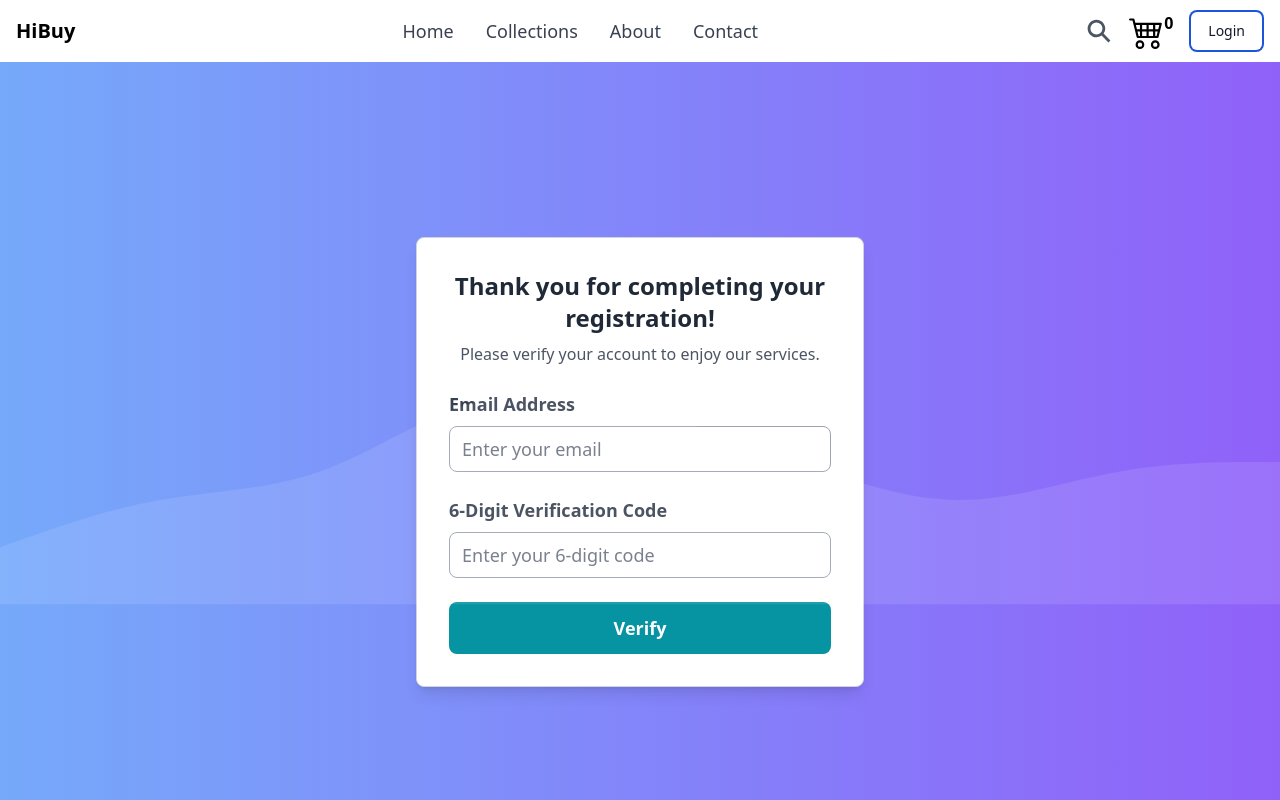
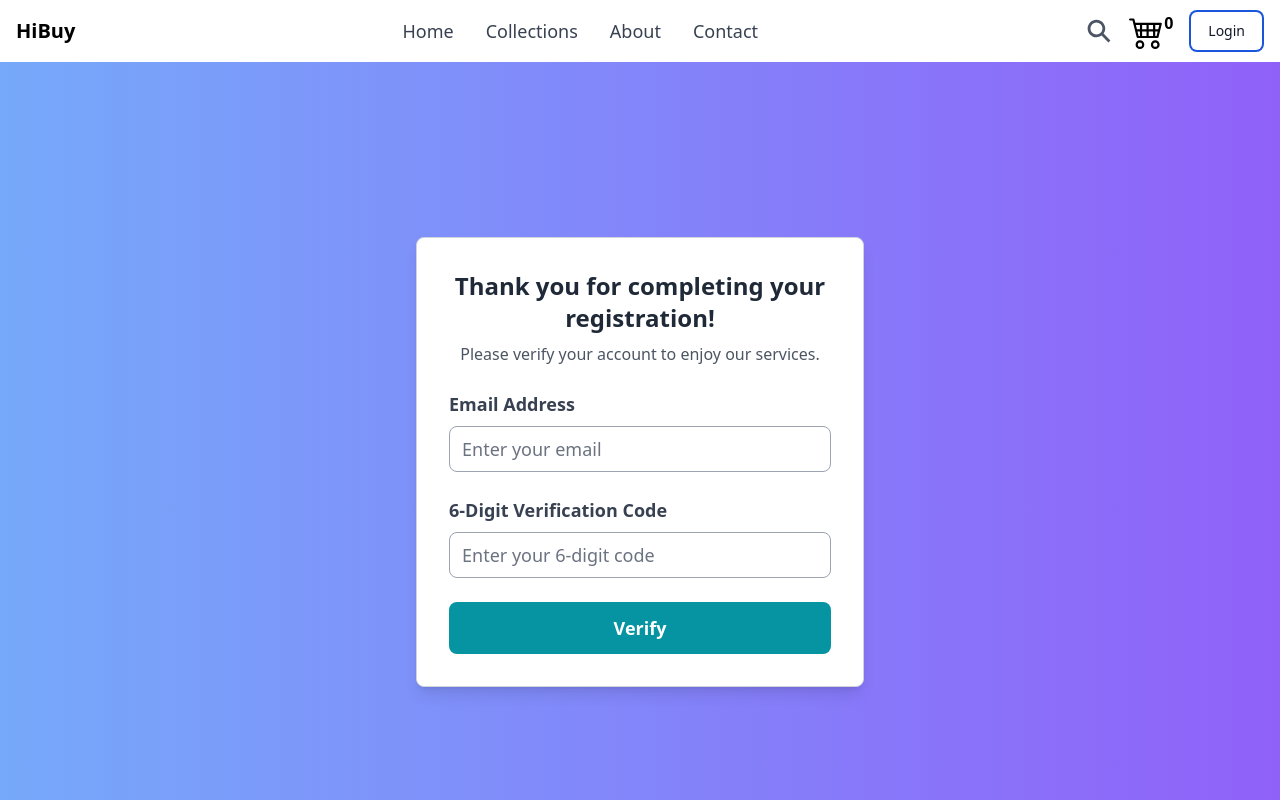
Before and after one commit to SetuLalChowhan/Full-Stack-Site-E-Commerce-, a React (Vite) app in the folder client/: page /verify-me in a window 1280 px wide. Shown: the top 800 px of the page. Built offline with nearby package versions, Linux system fonts and the light colour scheme.

Commit message:
verify page updated

```diff
--- a/client/src/pages/VerifyPage.jsx
+++ b/client/src/pages/VerifyPage.jsx
@@ -37,15 +37,7 @@ const VerifyPage = () => {
 
   return (
     <div className="flex justify-center items-center bg-gradient-to-r from-blue-400 to-purple-500 min-h-screen relative overflow-hidden">
-      <svg
-        className="absolute top-0 left-0 h-full w-full"
-        viewBox="0 0 1440 320"
-      >
-        <path
-          fill="rgba(255, 255, 255, 0.1)"
-          d="M0,256L30,245.3C60,235,120,213,180,202.7C240,192,300,192,360,170.7C420,149,480,107,540,90.7C600,75,660,85,720,101.3C780,117,840,139,900,160C960,181,1020,203,1080,202.7C1140,203,1200,181,1260,170.7C1320,160,1380,160,1410,160L1440,160L1440,320L1410,320C1380,320,1320,320,1260,320C1200,320,1140,320,1080,320C1020,320,960,320,900,320C840,320,780,320,720,320C660,320,600,320,540,320C480,320,420,320,360,320C300,320,240,320,180,320C120,320,60,320,30,320L0,320Z"
-        ></path>
-      </svg>
+
       <div className="bg-white shadow-lg rounded-lg p-8 w-full max-w-md border border-gray-300">
         <div className="text-center mb-6">
           <h1 className="text-2xl font-bold text-gray-800">
```
